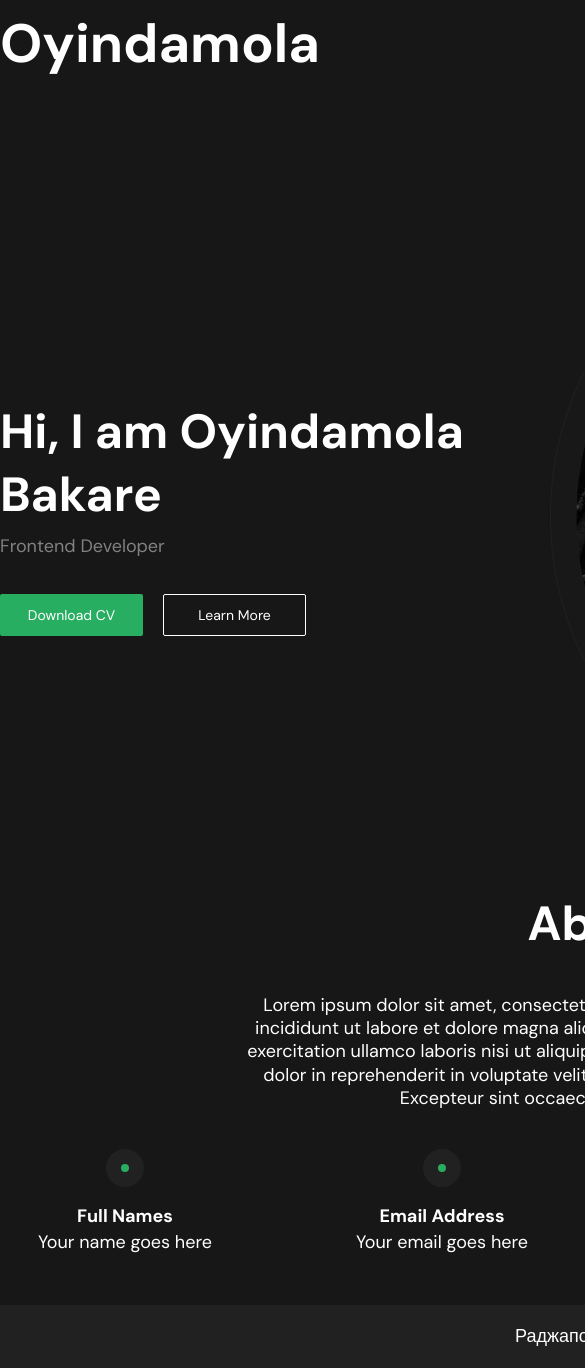
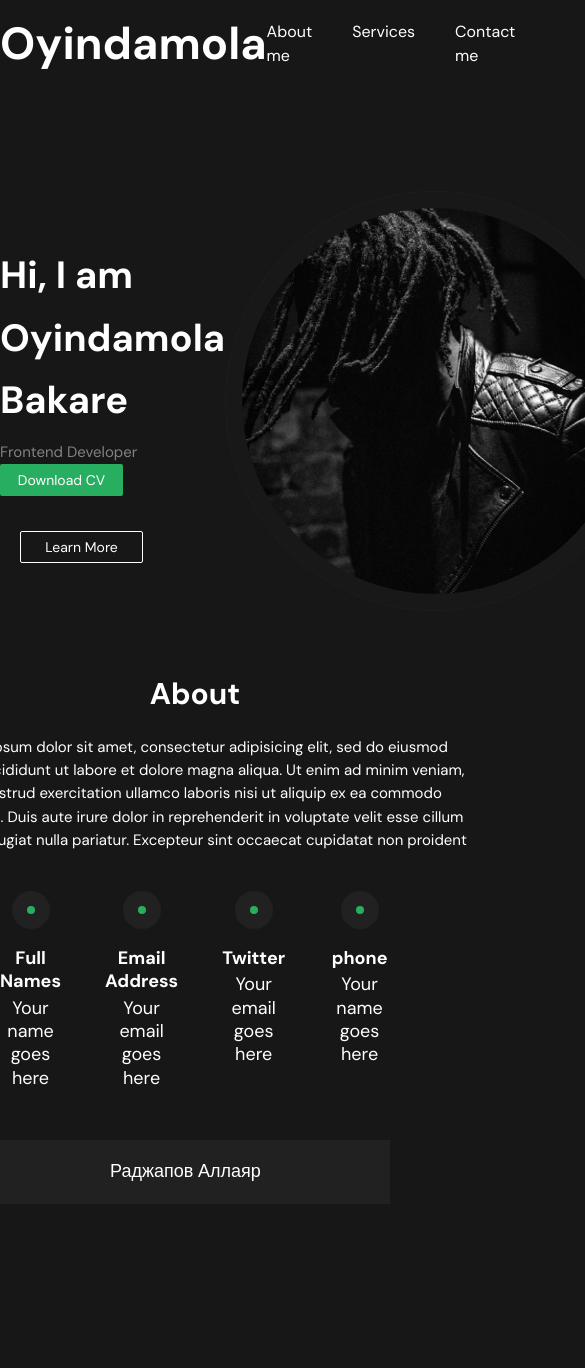
Before and after one commit to Allaiar/first-react, a React (Create React App) app: page / in a window 390 px wide. Shown: the top 1368 px of the page, 585 px wide, since content can reach past the window. After the commit the page ends 1204 px from the top, so only its background shows below. Built offline with nearby package versions, Linux system fonts and the light colour scheme.

Commit message:
first commit

```diff
--- a/src/App.js
+++ b/src/App.js
@@ -10,8 +10,8 @@ function App() {
         <div className="container">
           <Swiper />
           {/*здесь вызываем компанент swiper и даем ему ключ name*/}
+        </div>
           <Swiper2 name="Аллаяр" />
-        </div>
       </header>
     </div>
   );
--- a/src/app.scss
+++ b/src/app.scss
@@ -98,18 +98,17 @@
     }
   }
 }
-  .footer{
+.footer {
   display: flex;
   justify-content: center;
   align-items: center;
   background: #212121;
   padding: 20px 0;
-    &__p{
+  &__p {
     @include text(400, 18px, 23.44px, #fff);
     background: #212121;
     width: 170px;
-    }
-    &__p:hover{
+    &:hover {
       @include text(400, 18px, 23.44px, #9b9797);
       cursor: pointer;
       margin-left: -5px;
@@ -117,3 +116,52 @@
       transition: 0.1s;
     }
   }
+}
+@media (max-width: 957px) {
+  .header {
+    nav {
+      a {
+        font-size: 30px;
+      }
+      ul {
+        a {
+          @include text(400, 16px, 23.44px, #fff);
+        }
+      }
+    }
+    &__wrapper {
+      &-left {
+        &-text {
+          font-size: 38px;
+        }
+        > p {
+          font-size: 15px;
+        }
+        button {
+          width: 123px;
+          height: 32px;
+        }
+      }
+      &-right {
+        img {
+          width: 420px;
+        }
+      }
+    }
+  }
+  .section {
+    &__texts {
+      &-title {
+        font-size: 30px;
+      }
+      &-text {
+        margin-top: 10px;
+        font-size: 15px;
+        width: 560px;
+      }
+    }
+    &__records {
+      gap: 44px;
+    }
+  }
+}
--- a/src/style.scss
+++ b/src/style.scss
@@ -34,7 +34,6 @@ html{
   }
 
 .container{
-    width: 1200px;
     margin: 0 auto;
 }
 
```
Also changed, not shown: src/Swiper.js. Lines whose indentation alone changed are shown as unchanged.
